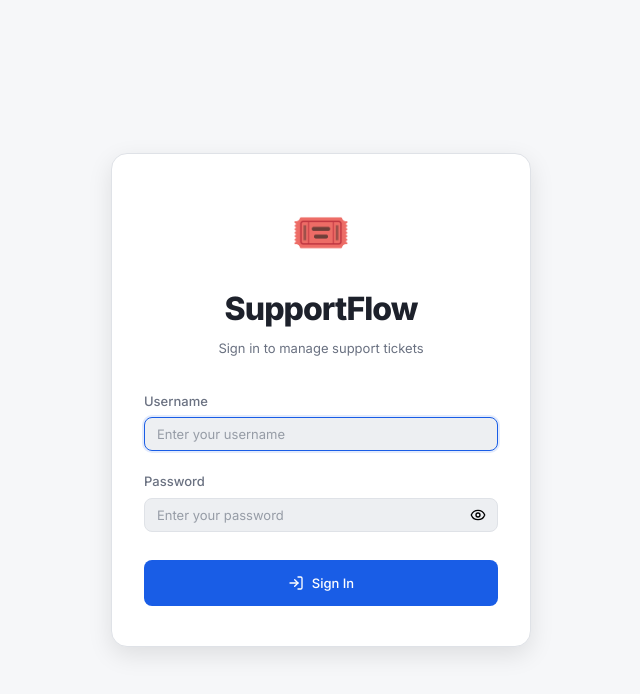
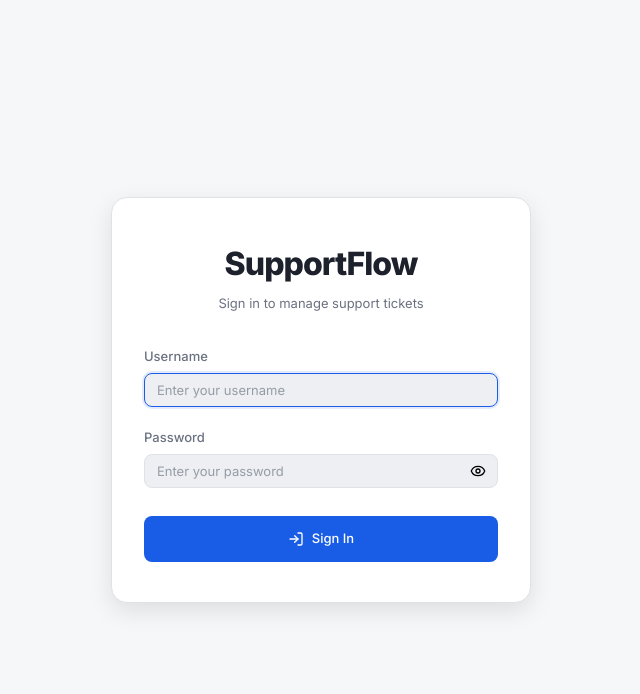
Before and after one commit to Anonymous21-03/Ticketing_System_Frontend, a React (Vite) app: page /login in a window 1280 px wide. Shown: the top 694 px of the page, without its empty margins (319-959 px from the left). Built offline with nearby package versions, Linux system fonts and the light colour scheme; no server answers.

Commit message:
remove ticket icon from logo

```diff
--- a/src/components/layout/Sidebar.jsx
+++ b/src/components/layout/Sidebar.jsx
@@ -26,7 +26,6 @@ export default function Sidebar({ isOpen, toggleSidebar }) {
       <aside className={`sidebar ${isOpen ? 'open' : ''}`}>
         <div className="sidebar-header">
           <div className="logo-section">
-            <span className="logo-icon">🎟️</span>
             <span className="logo-text">SupportFlow</span>
           </div>
           <button className="sidebar-close-btn" onClick={toggleSidebar} aria-label="Close sidebar">
--- a/src/pages/Login.jsx
+++ b/src/pages/Login.jsx
@@ -65,7 +65,6 @@ export default function Login() {
       <div className="login-card-wrapper fade-in">
         <div className="login-card glass-card">
           <div className="login-header">
-            <div className="login-logo">🎟️</div>
             <h2 className="login-title">SupportFlow</h2>
             <p className="login-subtitle">Sign in to manage support tickets</p>
           </div>
```
